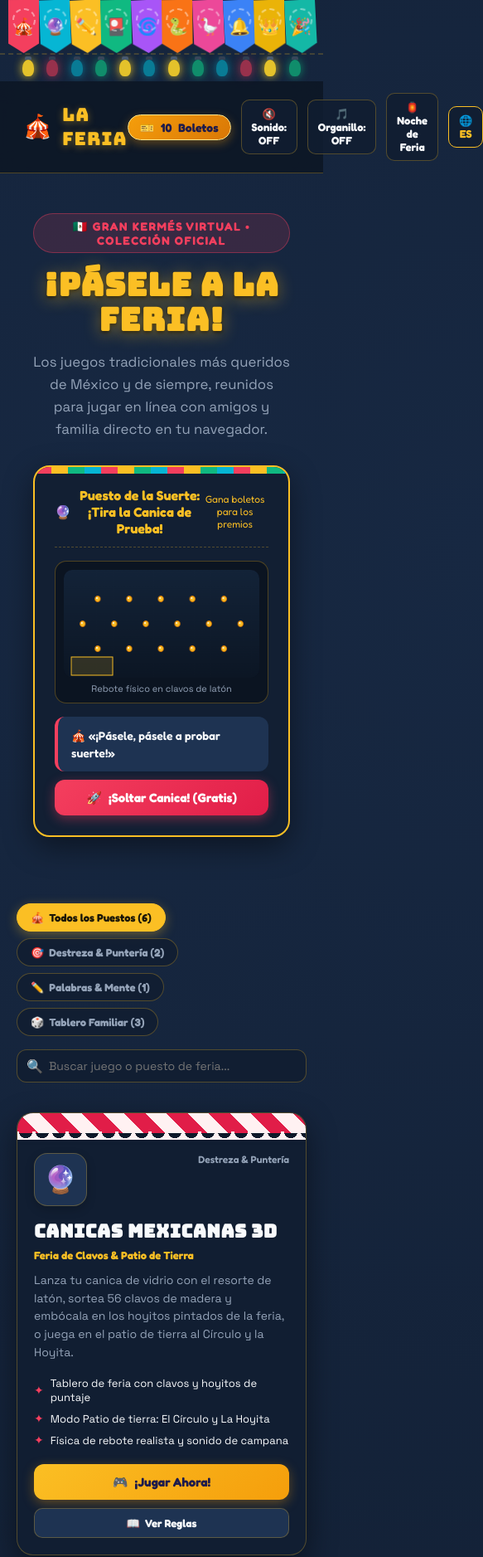
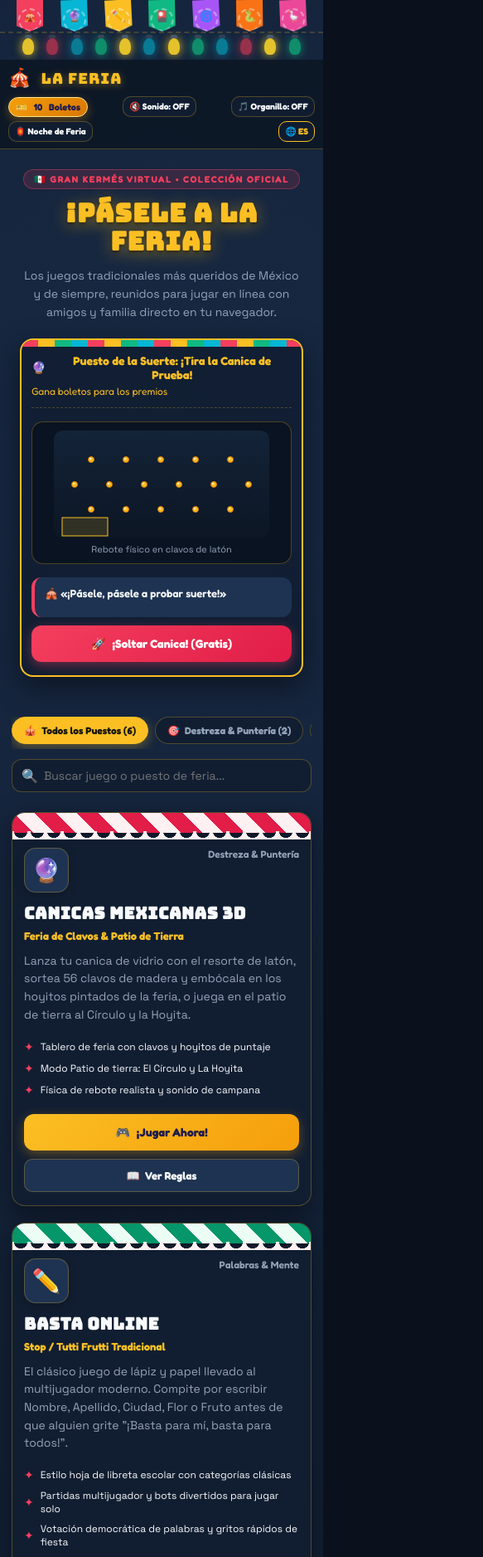
Before and after one commit to pinguxx/la-feria, a plain HTML site: page public/index.html in a window 390 px wide. Shown: the top 1877 px of the page at 83% size, 583 px wide, since content can reach past the window. Drawn offline with Linux system fonts and the light colour scheme.

Commit message:
feat(responsive): enhance mobile UI layout, touch interactions, and small-screen typography

```diff
--- a/public/app.js
+++ b/public/app.js
@@ -538,6 +538,13 @@ class MiniFeriaGame {
 
     this.setupBoard();
     this.renderStatic();
+
+    // Tap or click on canvas to launch marble on mobile & desktop
+    this.canvas.addEventListener('click', () => this.launch());
+    this.canvas.addEventListener('touchend', (e) => {
+      e.preventDefault();
+      this.launch();
+    }, { passive: false });
   }
 
   setupBoard() {
--- a/public/styles.css
+++ b/public/styles.css
@@ -439,7 +439,10 @@ body {
   box-shadow: inset 0 2px 8px rgba(0, 0, 0, 0.6);
   width: 100%;
   max-width: 260px;
-  height: 130px;
+  height: auto;
+  aspect-ratio: 2 / 1;
+  touch-action: manipulation;
+  cursor: pointer;
 }
 
 .mini-booth-actions {
@@ -582,7 +585,7 @@ body {
 /* Booths / Games Grid */
 .booths-grid {
   display: grid;
-  grid-template-columns: repeat(auto-fit, minmax(320px, 1fr));
+  grid-template-columns: repeat(auto-fit, minmax(min(100%, 300px), 1fr));
   gap: 28px;
   margin-bottom: 60px;
 }
@@ -1161,3 +1164,305 @@ footer {
   font-size: 13px;
   color: var(--text-muted);
 }
+
+/* ========================================================================== */
+/* 📱 MOBILE & RESPONSIVE OPTIMIZATIONS (Smartphones & Tablets)                */
+/* ========================================================================== */
+
+@media (max-width: 768px) {
+  /* Navigation */
+  .top-nav {
+    padding: 10px 14px;
+    flex-wrap: wrap;
+    gap: 8px;
+  }
+
+  .nav-controls {
+    flex-wrap: wrap;
+    gap: 6px;
+  }
+
+  .btn-control {
+    padding: 6px 10px;
+    font-size: 12px;
+  }
+
+  .ticket-badge {
+    padding: 5px 12px;
+    font-size: 13px;
+  }
+
+  /* Filters & Search */
+  .filter-section {
+    gap: 12px;
+    margin-bottom: 24px;
+  }
+
+  .filter-pills {
+    overflow-x: auto;
+    flex-wrap: nowrap;
+    -webkit-overflow-scrolling: touch;
+    padding-bottom: 6px;
+    scrollbar-width: none;
+  }
+
+  .filter-pills::-webkit-scrollbar {
+    display: none;
+  }
+
+  .filter-btn {
+    flex-shrink: 0;
+    white-space: nowrap;
+    padding: 8px 14px;
+    font-size: 12px;
+  }
+
+  .search-box {
+    width: 100%;
+    min-width: 0;
+  }
+}
+
+@media (max-width: 640px) {
+  /* Layout Spacing */
+  .container {
+    padding: 0 14px;
+  }
+
+  /* Papel Picado Garland */
+  .papel-flag {
+    width: 42px;
+    height: 48px;
+    font-size: 16px;
+  }
+
+  /* Hero */
+  .hero {
+    padding: 24px 10px 20px;
+  }
+
+  .hero-tag {
+    font-size: 11px;
+    padding: 4px 12px;
+    margin-bottom: 12px;
+  }
+
+  .hero-title {
+    font-size: clamp(1.85rem, 8vw, 2.5rem);
+    margin-bottom: 12px;
+  }
+
+  .hero-subtitle {
+    font-size: 14px;
+    margin-bottom: 20px;
+    padding: 0 4px;
+  }
+
+  /* Mini Booth */
+  .hero-mini-booth {
+    padding: 16px 12px;
+    border-radius: 16px;
+    margin-bottom: 28px;
+  }
+
+  .mini-booth-header {
+    flex-direction: column;
+    align-items: flex-start;
+    gap: 4px;
+  }
+
+  .mini-booth-title {
+    font-size: 14px;
+  }
+
+  .mini-booth-phrase {
+    font-size: 13px;
+    padding: 10px 12px;
+  }
+
+  .btn-launch-mini {
+    padding: 12px 16px;
+    font-size: 14px;
+    width: 100%;
+    min-height: 44px;
+  }
+
+  /* Game Booth Cards */
+  .booths-grid {
+    grid-template-columns: 1fr;
+    gap: 20px;
+    margin-bottom: 40px;
+  }
+
+  .booth-card {
+    border-radius: 16px;
+  }
+
+  .booth-header {
+    padding: 18px 14px 12px;
+  }
+
+  .booth-icon-box {
+    width: 54px;
+    height: 54px;
+    font-size: 28px;
+    border-radius: 14px;
+  }
+
+  .booth-body {
+    padding: 0 14px 16px;
+  }
+
+  .booth-title {
+    font-size: 20px;
+  }
+
+  .booth-features li {
+    font-size: 12px;
+  }
+
+  .btn-primary-play {
+    padding: 12px 14px;
+    font-size: 14px;
+    min-height: 44px;
+  }
+
+  .btn-secondary {
+    padding: 10px 12px;
+    font-size: 13px;
+    min-height: 40px;
+  }
+
+  /* Prizes Showcase */
+  .prizes-section {
+    padding: 24px 14px;
+    border-radius: 18px;
+    margin-bottom: 40px;
+  }
+
+  .section-title {
+    font-size: 20px;
+  }
+
+  .section-desc {
+    font-size: 13px;
+  }
+
+  .prizes-grid {
+    grid-template-columns: repeat(2, 1fr);
+    gap: 10px;
+  }
+
+  .prize-card {
+    padding: 14px 10px;
+  }
+
+  .prize-icon {
+    font-size: 34px;
+  }
+
+  .prize-name {
+    font-size: 13px;
+  }
+
+  .prize-cost {
+    font-size: 11px;
+    padding: 3px 8px;
+  }
+
+  .btn-redeem {
+    font-size: 11px;
+    padding: 7px 8px;
+    min-height: 36px;
+  }
+
+  /* Modal */
+  .modal-overlay {
+    padding: 12px;
+    align-items: flex-end;
+  }
+
+  .modal-container {
+    max-height: 85vh;
+    border-radius: 20px 20px 10px 10px;
+  }
+
+  .modal-content {
+    padding: 20px 16px 28px;
+  }
+
+  .modal-close-btn {
+    top: 14px;
+    right: 14px;
+    width: 36px;
+    height: 36px;
+  }
+
+  /* Footer */
+  footer {
+    padding: 28px 14px;
+  }
+
+  .footer-brand {
+    font-size: 17px;
+  }
+
+  .footer-links {
+    gap: 12px;
+  }
+
+  .footer-link {
+    font-size: 13px;
+  }
+}
+
+@media (max-width: 440px) {
+  /* Extra Small Devices (iPhone SE, narrow Android viewports) */
+  .top-nav {
+    padding: 8px 10px;
+    gap: 8px;
+  }
+
+  .nav-brand-text {
+    font-size: 18px;
+  }
+
+  .nav-logo-icon {
+    font-size: 22px;
+  }
+
+  .nav-controls {
+    width: 100%;
+    display: flex;
+    flex-wrap: wrap;
+    justify-content: space-between;
+    gap: 5px;
+  }
+
+  .ticket-badge {
+    padding: 4px 8px;
+    font-size: 11px;
+  }
+
+  .btn-control {
+    padding: 5px 7px;
+    font-size: 10.5px;
+    gap: 3px;
+  }
+
+  .papel-flag {
+    width: 32px;
+    height: 38px;
+    font-size: 13px;
+  }
+
+  .papel-flag:nth-child(n+8) {
+    display: none;
+  }
+}
+
+@media (max-width: 340px) {
+  .prizes-grid {
+    grid-template-columns: 1fr;
+  }
+}
```
